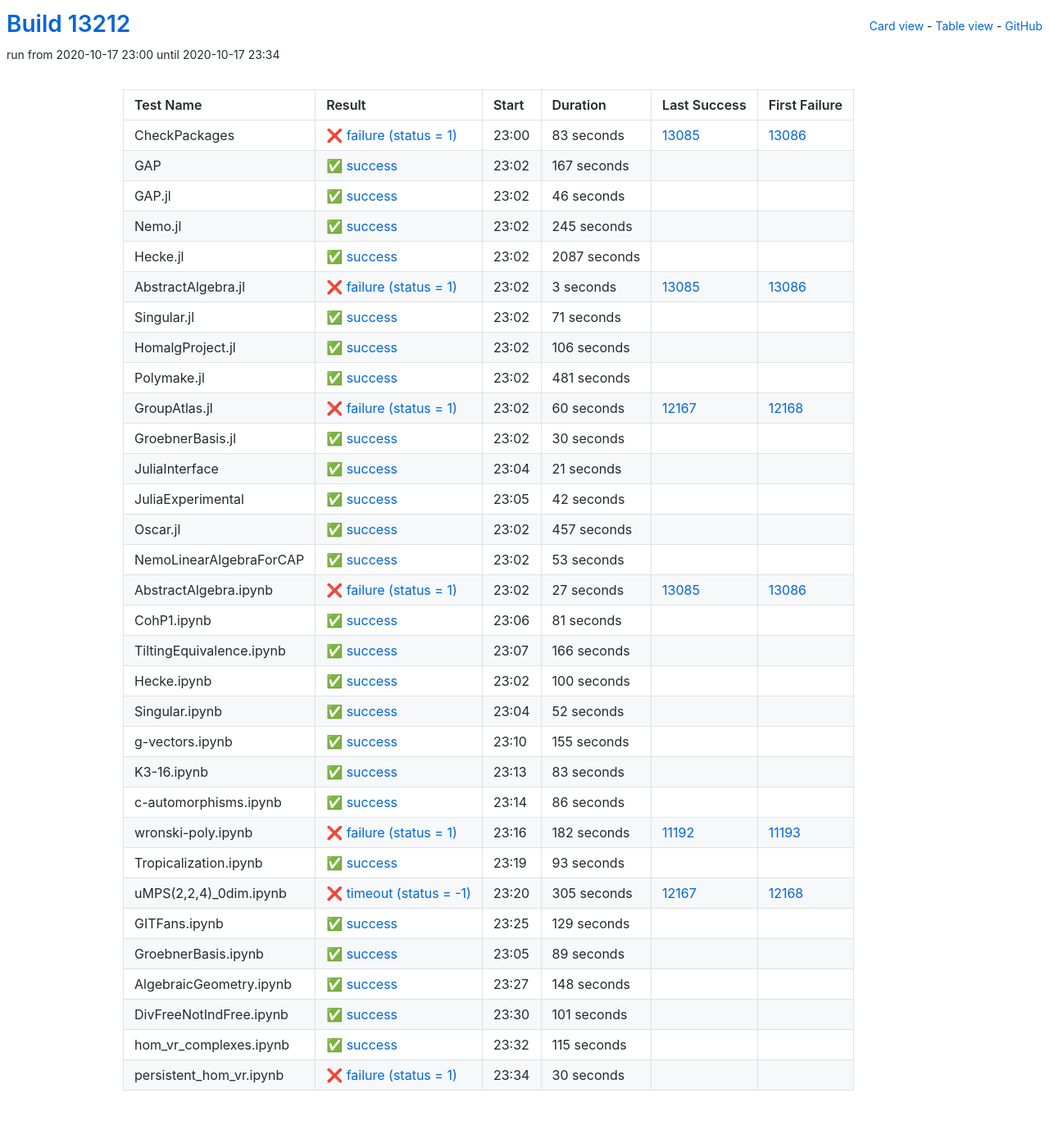
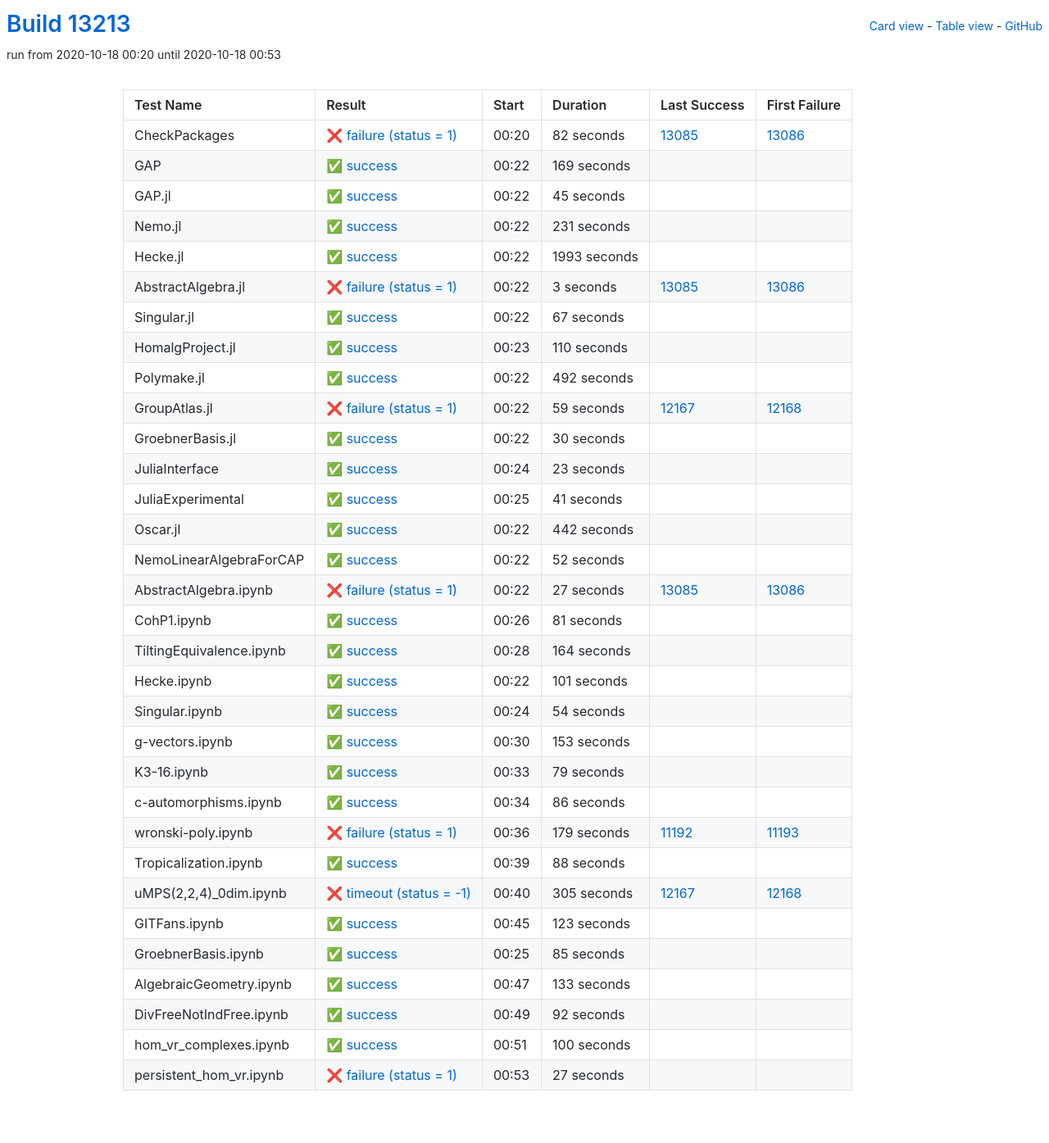
Before and after one commit to oscar-system/oscar-ci-status, a Jekyll site: the page built from table.html, in a window 1280 px wide. Shown: the whole page at 82% size. Built offline with Jekyll 4.4.1, drawn with Linux system fonts in a browser that asks for light colours.

Commit message:
Build #13213

```diff
--- a/_data/ci.yml
+++ b/_data/ci.yml
@@ -1,6 +1,6 @@
 ---
-build: 13212
-build_url: https://oscarci.mathematik.uni-kl.de/job/oscar/13212/
+build: 13213
+build_url: https://oscarci.mathematik.uni-kl.de/job/oscar/13213/
 job: oscar
 organization: oscar-system
 repo: oscar-ci-status
@@ -8,68 +8,68 @@
 tests:
 - name: CheckPackages
   id: checkpackages
-  log: https://oscarci.mathematik.uni-kl.de/job/oscar/13212/artifact/logs/build-13212/CheckPackages.log
-  start: 2020-10-17 23:00
+  log: https://oscarci.mathematik.uni-kl.de/job/oscar/13213/artifact/logs/build-13213/CheckPackages.log
+  start: 2020-10-18 00:20
   success: false
   exitcode: 1
   status: failure
-  duration: 83
+  duration: 82
   last_success: 13085
   last_success_url: https://oscarci.mathematik.uni-kl.de/job/oscar/13085/
   first_failure: 13086
   first_failure_url: https://oscarci.mathematik.uni-kl.de/job/oscar/13086/
 - name: GAP
   id: gap
-  log: https://oscarci.mathematik.uni-kl.de/job/oscar/13212/artifact/logs/build-13212/GAP.log
-  start: 2020-10-17 23:02
+  log: https://oscarci.mathematik.uni-kl.de/job/oscar/13213/artifact/logs/build-13213/GAP.log
+  start: 2020-10-18 00:22
   success: true
   exitcode: 0
   status: success
-  duration: 167
+  duration: 169
   last_success: false
   last_success_url:
   first_failure: false
   first_failure_url:
 - name: GAP.jl
   id: gap-jl
-  log: https://oscarci.mathematik.uni-kl.de/job/oscar/13212/artifact/logs/build-13212/GAP.jl.log
-  start: 2020-10-17 23:02
+  log: https://oscarci.mathematik.uni-kl.de/job/oscar/13213/artifact/logs/build-13213/GAP.jl.log
+  start: 2020-10-18 00:22
   success: true
   exitcode: 0
   status: success
-  duration: 46
+  duration: 45
   last_success: false
   last_success_url:
   first_failure: false
   first_failure_url:
 - name: Nemo.jl
   id: nemo-jl
-  log: https://oscarci.mathematik.uni-kl.de/job/oscar/13212/artifact/logs/build-13212/Nemo.jl.log
-  start: 2020-10-17 23:02
+  log: https://oscarci.mathematik.uni-kl.de/job/oscar/13213/artifact/logs/build-13213/Nemo.jl.log
+  start: 2020-10-18 00:22
   success: true
   exitcode: 0
   status: success
-  duration: 245
+  duration: 231
   last_success: false
   last_success_url:
   first_failure: false
   first_failure_url:
 - name: Hecke.jl
   id: hecke-jl
-  log: https://oscarci.mathematik.uni-kl.de/job/oscar/13212/artifact/logs/build-13212/Hecke.jl.log
-  start: 2020-10-17 23:02
+  log: https://oscarci.mathematik.uni-kl.de/job/oscar/13213/artifact/logs/build-13213/Hecke.jl.log
+  start: 2020-10-18 00:22
   success: true
   exitcode: 0
   status: success
-  duration: 2087
+  duration: 1993
   last_success: false
   last_success_url:
   first_failure: false
   first_failure_url:
 - name: AbstractAlgebra.jl
   id: abstractalgebra-jl
-  log: https://oscarci.mathematik.uni-kl.de/job/oscar/13212/artifact/logs/build-13212/AbstractAlgebra.jl.log
-  start: 2020-10-17 23:02
+  log: https://oscarci.mathematik.uni-kl.de/job/oscar/13213/artifact/logs/build-13213/AbstractAlgebra.jl.log
+  start: 2020-10-18 00:22
   success: false
   exitcode: 1
   status: failure
@@ -80,56 +80,56 @@
   first_failure_url: https://oscarci.mathematik.uni-kl.de/job/oscar/13086/
 - name: Singular.jl
   id: singular-jl
-  log: https://oscarci.mathematik.uni-kl.de/job/oscar/13212/artifact/logs/build-13212/Singular.jl.log
-  start: 2020-10-17 23:02
+  log: https://oscarci.mathematik.uni-kl.de/job/oscar/13213/artifact/logs/build-13213/Singular.jl.log
+  start: 2020-10-18 00:22
   success: true
   exitcode: 0
   status: success
-  duration: 71
+  duration: 67
   last_success: false
   last_success_url:
   first_failure: false
   first_failure_url:
 - name: HomalgProject.jl
   id: homalgproject-jl
-  log: https://oscarci.mathematik.uni-kl.de/job/oscar/13212/artifact/logs/build-13212/HomalgProject.jl.log
-  start: 2020-10-17 23:02
+  log: https://oscarci.mathematik.uni-kl.de/job/oscar/13213/artifact/logs/build-13213/HomalgProject.jl.log
+  start: 2020-10-18 00:23
   success: true
   exitcode: 0
   status: success
-  duration: 106
+  duration: 110
   last_success: false
   last_success_url:
   first_failure: false
   first_failure_url:
 - name: Polymake.jl
   id: polymake-jl
-  log: https://oscarci.mathematik.uni-kl.de/job/oscar/13212/artifact/logs/build-13212/Polymake.jl.log
-  start: 2020-10-17 23:02
+  log: https://oscarci.mathematik.uni-kl.de/job/oscar/13213/artifact/logs/build-13213/Polymake.jl.log
+  start: 2020-10-18 00:22
   success: true
   exitcode: 0
   status: success
-  duration: 481
+  duration: 492
   last_success: false
   last_success_url:
   first_failure: false
   first_failure_url:
 - name: GroupAtlas.jl
   id: groupatlas-jl
-  log: https://oscarci.mathematik.uni-kl.de/job/oscar/13212/artifact/logs/build-13212/GroupAtlas.jl.log
-  start: 2020-10-17 23:02
+  log: https://oscarci.mathematik.uni-kl.de/job/oscar/13213/artifact/logs/build-13213/GroupAtlas.jl.log
+  start: 2020-10-18 00:22
   success: false
   exitcode: 1
   status: failure
-  duration: 60
+  duration: 59
   last_success: 12167
   last_success_url: https://oscarci.mathematik.uni-kl.de/job/oscar/12167/
   first_failure: 12168
   first_failure_url: https://oscarci.mathematik.uni-kl.de/job/oscar/12168/
 - name: GroebnerBasis.jl
   id: groebnerbasis-jl
-  log: https://oscarci.mathematik.uni-kl.de/job/oscar/13212/artifact/logs/build-13212/GroebnerBasis.jl.log
-  start: 2020-10-17 23:02
+  log: https://oscarci.mathematik.uni-kl.de/job/oscar/13213/artifact/logs/build-13213/GroebnerBasis.jl.log
+  start: 2020-10-18 00:22
   success: true
   exitcode: 0
   status: success
@@ -140,56 +140,56 @@
   first_failure_url:
 - name: JuliaInterface
   id: juliainterface
-  log: https://oscarci.mathematik.uni-kl.de/job/oscar/13212/artifact/logs/build-13212/JuliaInterface.log
-  start: 2020-10-17 23:04
+  log: https://oscarci.mathematik.uni-kl.de/job/oscar/13213/artifact/logs/build-13213/JuliaInterface.log
+  start: 2020-10-18 00:24
   success: true
   exitcode: 0
   status: success
-  duration: 21
+  duration: 23
   last_success: false
   last_success_url:
   first_failure: false
   first_failure_url:
 - name: JuliaExperimental
   id: juliaexperimental
-  log: https://oscarci.mathematik.uni-kl.de/job/oscar/13212/artifact/logs/build-13212/JuliaExperimental.log
-  start: 2020-10-17 23:05
+  log: https://oscarci.mathematik.uni-kl.de/job/oscar/13213/artifact/logs/build-13213/JuliaExperimental.log
+  start: 2020-10-18 00:25
   success: true
   exitcode: 0
   status: success
-  duration: 42
+  duration: 41
   last_success: false
   last_success_url:
   first_failure: false
   first_failure_url:
 - name: Oscar.jl
   id: oscar-jl
-  log: https://oscarci.mathematik.uni-kl.de/job/oscar/13212/artifact/logs/build-13212/Oscar.jl.log
-  start: 2020-10-17 23:02
+  log: https://oscarci.mathematik.uni-kl.de/job/oscar/13213/artifact/logs/build-13213/Oscar.jl.log
+  start: 2020-10-18 00:22
   success: true
   exitcode: 0
   status: success
-  duration: 457
+  duration: 442
   last_success: false
   last_success_url:
   first_failure: false
   first_failure_url:
 - name: NemoLinearAlgebraForCAP
   id: nemolinearalgebraforcap
-  log: https://oscarci.mathematik.uni-kl.de/job/oscar/13212/artifact/logs/build-13212/NemoLinearAlgebraForCAP.log
-  start: 2020-10-17 23:02
+  log: https://oscarci.mathematik.uni-kl.de/job/oscar/13213/artifact/logs/build-13213/NemoLinearAlgebraForCAP.log
+  start: 2020-10-18 00:22
   success: true
   exitcode: 0
   status: success
-  duration: 53
+  duration: 52
   last_success: false
   last_success_url:
   first_failure: false
   first_failure_url:
 - name: AbstractAlgebra.ipynb
   id: abstractalgebra-ipynb
-  log: https://oscarci.mathematik.uni-kl.de/job/oscar/13212/artifact/logs/build-13212/AbstractAlgebra.ipynb.log
-  start: 2020-10-17 23:02
+  log: https://oscarci.mathematik.uni-kl.de/job/oscar/13213/artifact/logs/build-13213/AbstractAlgebra.ipynb.log
+  start: 2020-10-18 00:22
   success: false
   exitcode: 1
   status: failure
@@ -200,8 +200,8 @@
   first_failure_url: https://oscarci.mathematik.uni-kl.de/job/oscar/13086/
 - name: CohP1.ipynb
   id: cohp1-ipynb
-  log: https://oscarci.mathematik.uni-kl.de/job/oscar/13212/artifact/logs/build-13212/CohP1.ipynb.log
-  start: 2020-10-17 23:06
+  log: https://oscarci.mathematik.uni-kl.de/job/oscar/13213/artifact/logs/build-13213/CohP1.ipynb.log
+  start: 2020-10-18 00:26
   success: true
   exitcode: 0
   status: success
@@ -212,68 +212,68 @@
   first_failure_url:
 - name: TiltingEquivalence.ipynb
   id: tiltingequivalence-ipynb
-  log: https://oscarci.mathematik.uni-kl.de/job/oscar/13212/artifact/logs/build-13212/TiltingEquivalence.ipynb.log
-  start: 2020-10-17 23:07
+  log: https://oscarci.mathematik.uni-kl.de/job/oscar/13213/artifact/logs/build-13213/TiltingEquivalence.ipynb.log
+  start: 2020-10-18 00:28
   success: true
   exitcode: 0
   status: success
-  duration: 166
+  duration: 164
   last_success: false
   last_success_url:
   first_failure: false
   first_failure_url:
 - name: Hecke.ipynb
   id: hecke-ipynb
-  log: https://oscarci.mathematik.uni-kl.de/job/oscar/13212/artifact/logs/build-13212/Hecke.ipynb.log
-  start: 2020-10-17 23:02
+  log: https://oscarci.mathematik.uni-kl.de/job/oscar/13213/artifact/logs/build-13213/Hecke.ipynb.log
+  start: 2020-10-18 00:22
   success: true
   exitcode: 0
   status: success
-  duration: 100
+  duration: 101
   last_success: false
   last_success_url:
   first_failure: false
   first_failure_url:
 - name: Singular.ipynb
   id: singular-ipynb
-  log: https://oscarci.mathematik.uni-kl.de/job/oscar/13212/artifact/logs/build-13212/Singular.ipynb.log
-  start: 2020-10-17 23:04
+  log: https://oscarci.mathematik.uni-kl.de/job/oscar/13213/artifact/logs/build-13213/Singular.ipynb.log
+  start: 2020-10-18 00:24
   success: true
   exitcode: 0
   status: success
-  duration: 52
+  duration: 54
   last_success: false
   last_success_url:
   first_failure: false
   first_failure_url:
 - name: g-vectors.ipynb
   id: g-vectors-ipynb
-  log: https://oscarci.mathematik.uni-kl.de/job/oscar/13212/artifact/logs/build-13212/g-vectors.ipynb.log
-  start: 2020-10-17 23:10
+  log: https://oscarci.mathematik.uni-kl.de/job/oscar/13213/artifact/logs/build-13213/g-vectors.ipynb.log
+  start: 2020-10-18 00:30
   success: true
   exitcode: 0
   status: success
-  duration: 155
+  duration: 153
   last_success: false
   last_success_url:
   first_failure: false
   first_failure_url:
 - name: K3-16.ipynb
   id: k3-16-ipynb
-  log: https://oscarci.mathematik.uni-kl.de/job/oscar/13212/artifact/logs/build-13212/K3-16.ipynb.log
-  start: 2020-10-17 23:13
+  log: https://oscarci.mathematik.uni-kl.de/job/oscar/13213/artifact/logs/build-13213/K3-16.ipynb.log
+  start: 2020-10-18 00:33
   success: true
   exitcode: 0
   status: success
-  duration: 83
+  duration: 79
   last_success: false
   last_success_url:
   first_failure: false
   first_failure_url:
 - name: c-automorphisms.ipynb
   id: c-automorphisms-ipynb
-  log: https://oscarci.mathematik.uni-kl.de/job/oscar/13212/artifact/logs/build-13212/c-automorphisms.ipynb.log
-  start: 2020-10-17 23:14
+  log: https://oscarci.mathematik.uni-kl.de/job/oscar/13213/artifact/logs/build-13213/c-automorphisms.ipynb.log
+  start: 2020-10-18 00:34
   success: true
   exitcode: 0
   status: success
@@ -284,32 +284,32 @@
   first_failure_url:
 - name: wronski-poly.ipynb
   id: wronski-poly-ipynb
-  log: https://oscarci.mathematik.uni-kl.de/job/oscar/13212/artifact/logs/build-13212/wronski-poly.ipynb.log
-  start: 2020-10-17 23:16
+  log: https://oscarci.mathematik.uni-kl.de/job/oscar/13213/artifact/logs/build-13213/wronski-poly.ipynb.log
+  start: 2020-10-18 00:36
   success: false
   exitcode: 1
   status: failure
-  duration: 182
+  duration: 179
   last_success: 11192
   last_success_url: https://oscarci.mathematik.uni-kl.de/job/oscar/11192/
   first_failure: 11193
   first_failure_url: https://oscarci.mathematik.uni-kl.de/job/oscar/11193/
 - name: Tropicalization.ipynb
   id: tropicalization-ipynb
-  log: https://oscarci.mathematik.uni-kl.de/job/oscar/13212/artifact/logs/build-13212/Tropicalization.ipynb.log
-  start: 2020-10-17 23:19
+  log: https://oscarci.mathematik.uni-kl.de/job/oscar/13213/artifact/logs/build-13213/Tropicalization.ipynb.log
+  start: 2020-10-18 00:39
   success: true
   exitcode: 0
   status: success
-  duration: 93
+  duration: 88
   last_success: false
   last_success_url:
   first_failure: false
   first_failure_url:
 - name: uMPS(2,2,4)_0dim.ipynb
   id: umps-2-2-4-0dim-ipynb
-  log: https://oscarci.mathematik.uni-kl.de/job/oscar/13212/artifact/logs/build-13212/uMPS-2-2-4-_0dim.ipynb.log
-  start: 2020-10-17 23:20
+  log: https://oscarci.mathematik.uni-kl.de/job/oscar/13213/artifact/logs/build-13213/uMPS-2-2-4-_0dim.ipynb.log
+  start: 2020-10-18 00:40
   success: false
   exitcode: -1
   status: timeout
@@ -320,72 +320,72 @@
   first_failure_url: https://oscarci.mathematik.uni-kl.de/job/oscar/12168/
 - name: GITFans.ipynb
   id: gitfans-ipynb
-  log: https://oscarci.mathematik.uni-kl.de/job/oscar/13212/artifact/logs/build-13212/GITFans.ipynb.log
-  start: 2020-10-17 23:25
+  log: https://oscarci.mathematik.uni-kl.de/job/oscar/13213/artifact/logs/build-13213/GITFans.ipynb.log
+  start: 2020-10-18 00:45
   success: true
   exitcode: 0
   status: success
-  duration: 129
+  duration: 123
   last_success: false
   last_success_url:
   first_failure: false
   first_failure_url:
 - name: GroebnerBasis.ipynb
   id: groebnerbasis-ipynb
-  log: https://oscarci.mathematik.uni-kl.de/job/oscar/13212/artifact/logs/build-13212/GroebnerBasis.ipynb.log
-  start: 2020-10-17 23:05
+  log: https://oscarci.mathematik.uni-kl.de/job/oscar/13213/artifact/logs/build-13213/GroebnerBasis.ipynb.log
+  start: 2020-10-18 00:25
   success: true
   exitcode: 0
   status: success
-  duration: 89
+  duration: 85
   last_success: false
   last_success_url:
   first_failure: false
   first_failure_url:
 - name: AlgebraicGeometry.ipynb
   id: algebraicgeometry-ipynb
-  log: https://oscarci.mathematik.uni-kl.de/job/oscar/13212/artifact/logs/build-13212/AlgebraicGeometry.ipynb.log
-  start: 2020-10-17 23:27
+  log: https://oscarci.mathematik.uni-kl.de/job/oscar/13213/artifact/logs/build-13213/AlgebraicGeometry.ipynb.log
+  start: 2020-10-18 00:47
   success: true
   exitcode: 0
   status: success
-  duration: 148
+  duration: 133
   last_success: false
   last_success_url:
   first_failure: false
   first_failure_url:
 - name: DivFreeNotIndFree.ipynb
   id: divfreenotindfree-ipynb
-  log: https://oscarci.mathematik.uni-kl.de/job/oscar/13212/artifact/logs/build-13212/DivFreeNotIndFree.ipynb.log
-  start: 2020-10-17 23:30
+  log: https://oscarci.mathematik.uni-kl.de/job/oscar/13213/artifact/logs/build-13213/DivFreeNotIndFree.ipynb.log
+  start: 2020-10-18 00:49
   success: true
   exitcode: 0
   status: success
-  duration: 101
+  duration: 92
   last_success: false
   last_success_url:
   first_failure: false
   first_failure_url:
 - name: hom_vr_complexes.ipynb
   id: hom-vr-complexes-ipynb
-  log: https://oscarci.mathematik.uni-kl.de/job/oscar/13212/artifact/logs/build-13212/hom_vr_complexes.ipynb.log
-  start: 2020-10-17 23:32
+  log: https://oscarci.mathematik.uni-kl.de/job/oscar/13213/artifact/logs/build-13213/hom_vr_complexes.ipynb.log
+  start: 2020-10-18 00:51
   success: true
   exitcode: 0
   status: success
-  duration: 115
+  duration: 100
   last_success: false
   last_success_url:
   first_failure: false
   first_failure_url:
 - name: persistent_hom_vr.ipynb
   id: persistent-hom-vr-ipynb
-  log: https://oscarci.mathematik.uni-kl.de/job/oscar/13212/artifact/logs/build-13212/persistent_hom_vr.ipynb.log
-  start: 2020-10-17 23:34
+  log: https://oscarci.mathematik.uni-kl.de/job/oscar/13213/artifact/logs/build-13213/persistent_hom_vr.ipynb.log
+  start: 2020-10-18 00:53
   success: false
   exitcode: 1
   status: failure
-  duration: 30
+  duration: 27
   last_success: false
   last_success_url:
   first_failure: false
```
Also changed, not shown: README.md.
